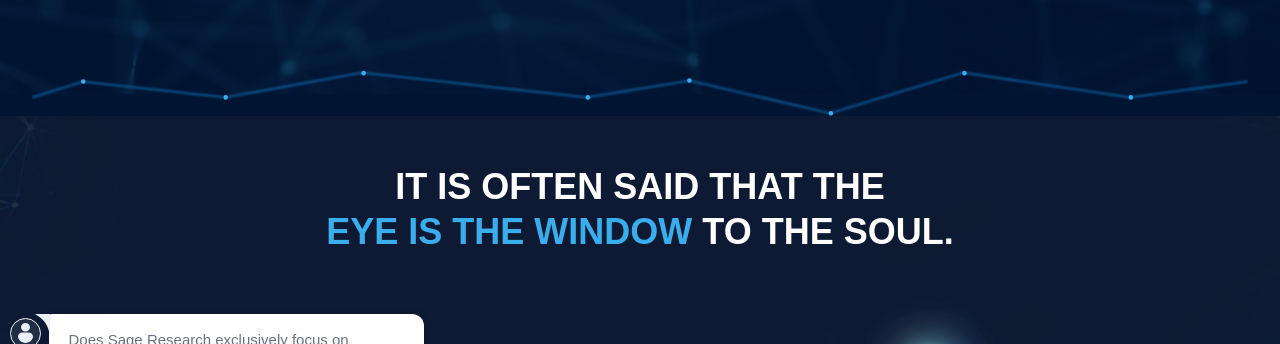
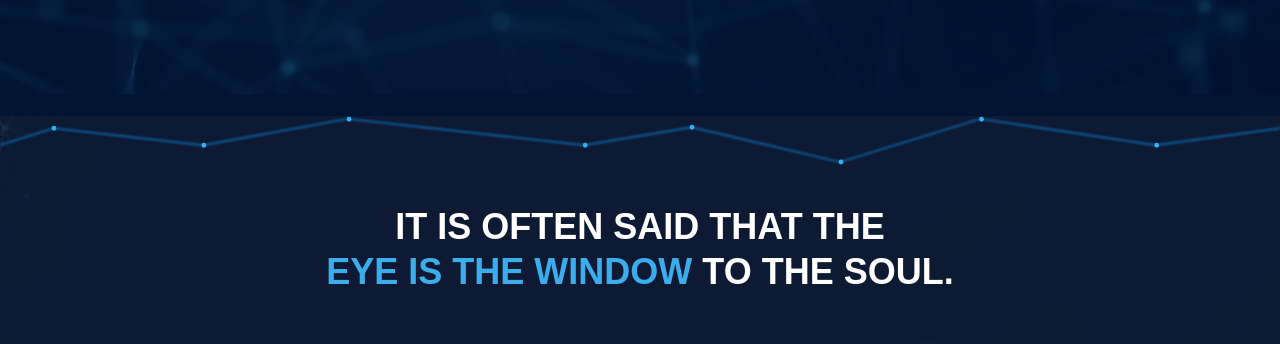
Before and after one commit to SreelakshmiTRaj/Opthalmology-app, a Next.js app: page / in a window 1280 px wide. Shown: the part 738-1082 px from the top of the page. Built offline with nearby package versions, Linux system fonts and the light colour scheme.

Commit message:
Committing with auto rotation of eye

```diff
--- a/src/app/components/Body/Body.js
+++ b/src/app/components/Body/Body.js
@@ -44,10 +44,20 @@ export default function Body() {
         />
       </div>
 
+      <div className="absolute top-0 w-full z-10">
+        <Image
+          src={line}
+          alt="Zigzag border"
+          width={2000}
+          height={120}
+          className="w-full h-auto object-cover pointer-events-none select-none"
+        />
+      </div>
+
       {/* Content Layer (Make sure content is above the background layers) */}
       <div className="relative z-20 w-full flex flex-col items-center">
         {/* Heading */}
-        <h2 className="text-2xl sm:text-3xl md:text-4xl lg:text-[36px] leading-tight md:leading-[45px] font-bold text-center uppercase max-w-[784px] mx-auto mb-6 md:mb-10 px-4">
+        <h2 className="text-2xl sm:text-3xl md:text-4xl lg:text-[36px] leading-tight md:leading-[45px] font-bold text-center uppercase max-w-[784px] mx-auto mb-6 pt-10 md:mb-10 px-4">
           IT IS OFTEN SAID THAT THE
           <br />
           <span className="text-[#3AADED]">EYE IS THE WINDOW</span> TO THE{" "}
--- a/src/app/components/Hero/Hero.js
+++ b/src/app/components/Hero/Hero.js
@@ -6,6 +6,7 @@ import ContentCard from "./ContentCard";
 
 const arrow = "/images/arrow.svg";
 const line = "/images/Group 23.svg";
+const mobileArrow = "/images/arrow_mobile.svg";
 
 const labelAngles = {
   MARKET: -90,
@@ -151,7 +152,7 @@ export default function Hero() {
       </div>
 
       {/* Zigzag Line */}
-      <div className="absolute bottom-0 w-full z-20">
+      {/* <div className="absolute bottom-0 w-full z-20">
         <Image
           src={line}
           alt="Zigzag border"
@@ -159,7 +160,7 @@ export default function Hero() {
           height={120}
           className="w-full h-auto object-cover pointer-events-none select-none"
         />
-      </div>
+      </div> */}
     </main>
   );
 }
```
Also changed, not shown: public/images/arrow_mobile.svg (added).
